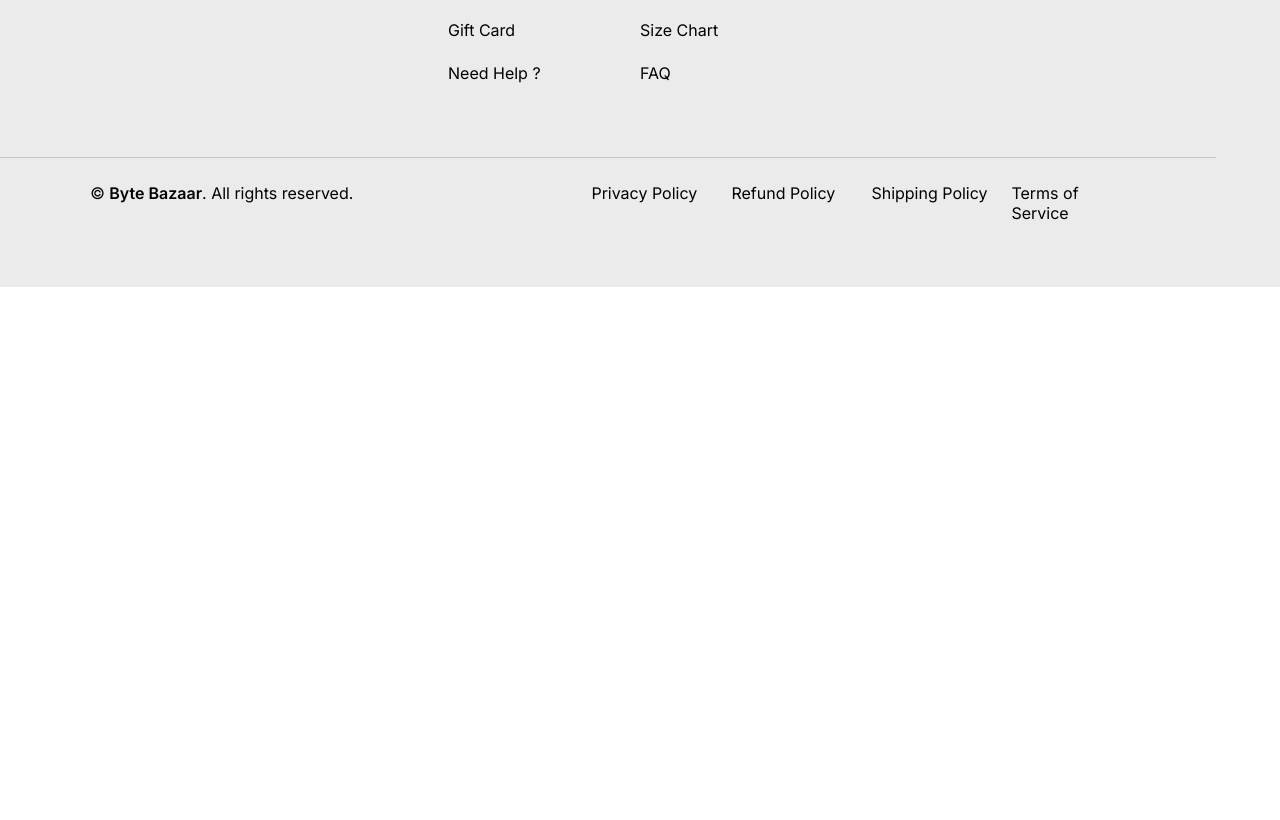
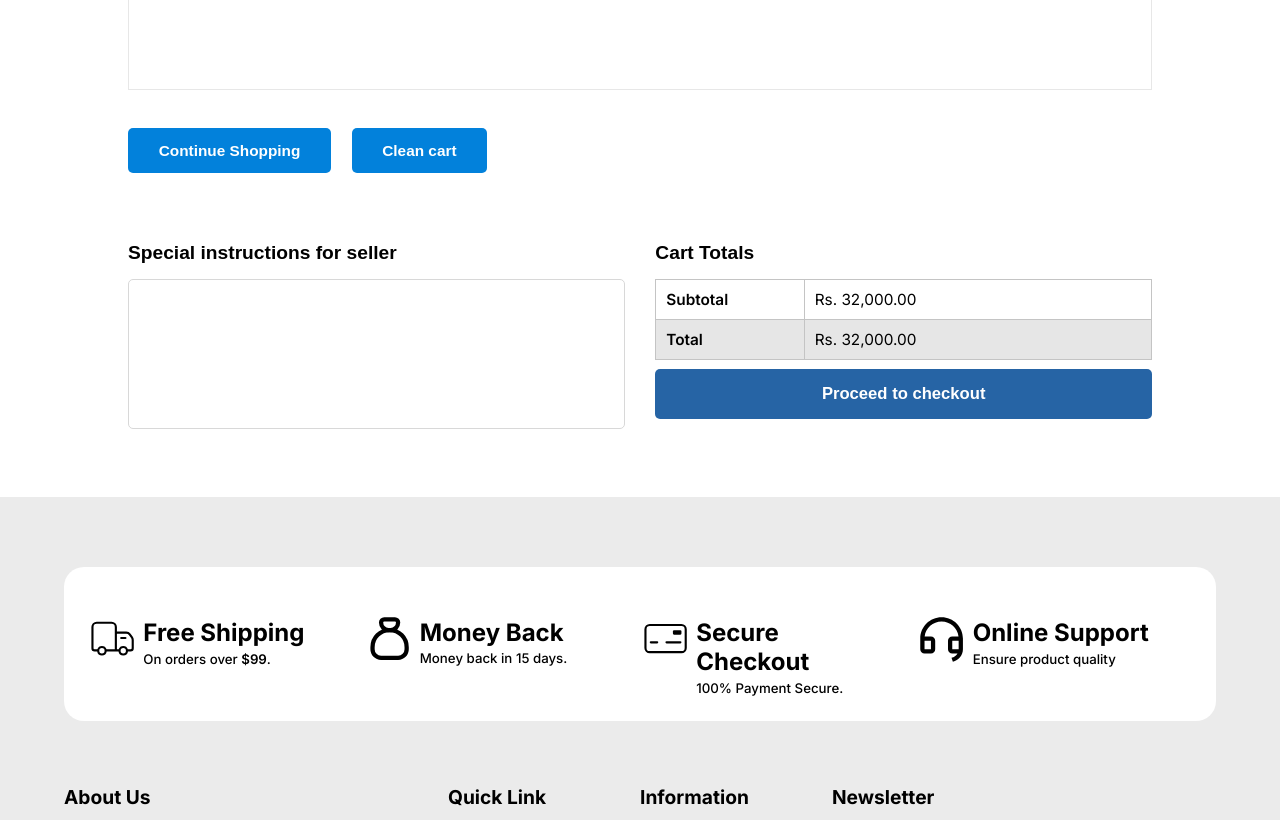
Before and after one commit to surajsinghgore/bytebazaar, a Next.js app: page /cart in a window 1280 px wide. Shown: the part 560-1380 px from the top of the page. Before the commit the page ends 847 px from the top, so only its background shows below. Built offline with nearby package versions, Linux system fonts and the light colour scheme.

Commit message:
cart page almost done

```diff
--- a/app/cart/page.js
+++ b/app/cart/page.js
@@ -1,9 +1,39 @@
-import style from './style.module.css'
+import style from "./style.module.css";
 
 export default function page() {
   return (
-    <div>
-      dewrewrw
+    <div className={style.cartModelContainer}>
+      <h1>Your Shopping Cart</h1>
+
+      <div className={style.cartItemParent}></div>
+
+      <div className={style.bottomBtn}>
+        <button>Continue Shopping</button>
+        <button>Clean cart</button>
+      </div>
+
+      {/* bottom section */}
+
+      <div className={style.bottomSection}>
+        <div className={style.left}>
+          <h4>Special instructions for seller</h4>
+          <textarea></textarea>
+        </div>
+        {/* right */}
+        <div className={style.right}>
+          <h4>Cart Totals</h4>
+          <div className={style.tableSection}>
+            <li className={style.heading}>Subtotal</li>
+            <li className={style.data}>Rs. 32,000.00</li>
+
+            <li className={style.bottomHeading}>Total</li>
+            <li className={style.bottomData}>Rs. 32,000.00</li>
+
+          </div>
+
+          <button>Proceed to checkout</button>
+        </div>
+      </div>
     </div>
-  )
+  );
 }
--- a/app/cart/style.module.css
+++ b/app/cart/style.module.css
@@ -0,0 +1,165 @@
+.cartModelContainer{
+    width: 100%;
+}
+
+.cartModelContainer h1{
+background-color: rgb(221, 221, 221);
+    padding-top: 2%;
+    padding-bottom: 2%;
+    text-align: center;
+}
+
+
+.cartModelContainer .cartItemParent{
+    width: 80%;
+    margin-top: 5%;
+    margin-left: 10%;
+    border: 1px solid rgb(231, 231, 231);
+    height: 400px;
+}
+.cartModelContainer .bottomBtn{
+    width: 80%;
+    margin-top: 3%;
+    margin-left: 10%;
+
+
+}
+
+.cartModelContainer .bottomBtn button{
+    background-color: rgb(2, 129, 219);
+    padding: 1.3% 3%;
+    margin-bottom: 3%;
+    font-size: 1.2vw;
+    border-radius: 5px;
+    border: none;
+    color: white;
+    font-weight: 550;
+    margin-right: 2%;
+    transition: all 0.4s;
+}
+
+
+.cartModelContainer .bottomBtn button:hover{
+    background-color: black;
+    cursor: pointer;
+}
+
+
+
+.cartModelContainer .bottomSection{
+    width: 80%;
+    margin-top: 3%;
+    margin-bottom: 5%;
+    display: flex;
+    margin-left: 10%;
+}
+.cartModelContainer .bottomSection .left{
+    width: 50%;
+}
+.cartModelContainer .bottomSection .left h4{
+font-family: Arial, Helvetica, sans-serif;
+font-size: 1.5vw;
+font-weight: 700;
+
+}
+
+.cartModelContainer .bottomSection .left textarea{
+    width: 100%;
+    outline: none;
+    margin-top: 3%;
+    border: 1px solid rgb(216, 216, 216);
+    height: 150px;
+    border-radius: 5px;
+    padding: 2%;
+    resize: none;
+    font-size: 1vw;
+}
+
+
+.cartModelContainer .bottomSection .right{
+    width: 50%;
+    margin-left: 3%;
+}
+.cartModelContainer .bottomSection .right h4{
+font-family: Arial, Helvetica, sans-serif;
+font-size: 1.5vw;
+font-weight: 700;
+}
+
+.cartModelContainer .bottomSection .right .tableSection{
+   display: flex;
+flex-wrap: wrap;
+   width: 100%;
+   list-style: none;
+    margin-top: 3%;
+}
+.tableSection{
+    border: 1px solid rgb(196, 196, 196);
+
+}
+.cartModelContainer .bottomSection .right .tableSection .heading {
+    width: 30%;
+    padding-left: 2%;
+    padding-top: 2%;
+    border-bottom: 1px solid rgb(196, 196, 196);
+    font-weight: 600;
+    padding-bottom: 2%;
+    list-style: none;
+    font-size: 1.2vw;
+    border-right: 1px solid rgb(196, 196, 196);
+}
+.cartModelContainer .bottomSection .right .tableSection .data {
+    border-bottom: 1px solid rgb(196, 196, 196);
+
+    width: 70%;
+    padding-left: 2%;
+    padding-top: 2%;
+    padding-bottom: 2%;
+    list-style: none;
+    font-size: 1.2vw;
+
+}
+
+
+
+
+.cartModelContainer .bottomSection .right .tableSection .bottomHeading {
+    width: 30%;
+    padding-left: 2%;
+    padding-top: 2%;
+    font-weight: 600;
+    padding-bottom: 2%;
+    list-style: none;
+    background-color: rgb(230, 230, 230);
+    font-size: 1.2vw;
+    border-right: 1px solid rgb(196, 196, 196);
+}
+.cartModelContainer .bottomSection .right .tableSection .bottomData {
+
+    width: 70%;
+    padding-left: 2%;
+    background-color: rgb(230, 230, 230);
+    padding-top: 2%;
+    padding-bottom: 2%;
+    list-style: none;
+    font-size: 1.2vw;
+
+}
+
+.cartModelContainer .bottomSection .right button{
+    width: 100%;
+    margin-top: 2%;
+    font-size: 1.3vw;
+    background-color: #2664a5;
+    border: none;
+    padding-top: 3%;
+    color: white;
+    padding-bottom: 3%;
+    cursor: pointer;
+    border-radius: 5px;
+    font-weight: 550;
+    margin-bottom: 2%;
+}
+.cartModelContainer .bottomSection .right button:hover{
+    background-color: black;
+}
```
